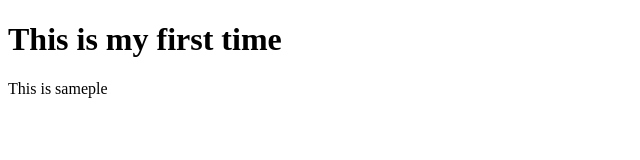
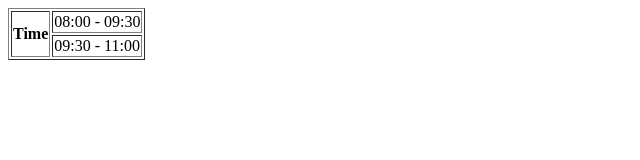
Before and after one commit to Vathanakchanarch/Lab1-Cyber-, a plain HTML site: page index.html in a window 1280 px wide. Shown: the whole page, without its empty margins (0-640 px from the left). Drawn offline with Linux system fonts and the light colour scheme.

Commit message:
Change LAB1

```diff
--- a/index.html
+++ b/index.html
@@ -7,7 +7,15 @@
     <link rel="SHORTCUT ICON" href="https://encrypted-tbn0.gstatic.com/images?q=tbn:ANd9GcTUsbmTZu_uMrmJ0z--CrG-o1UIXytu1OCizQ&s">
 </head>
 <body>
-    <h1>This is my first time</h1>
-    <p>This is sameple </p>
+    <table border="1">
+  <tr>
+    <th rowspan="2">Time</th>
+    <td>08:00 - 09:30</td>
+  </tr>
+  <tr>
+    <td>09:30 - 11:00</td>
+  </tr>
+</table>
+
 </body>
 </html>
```
Also changed, not shown: LAB1.HTML (+2 -1 lines), Schdule.html (+3 -3 lines).
